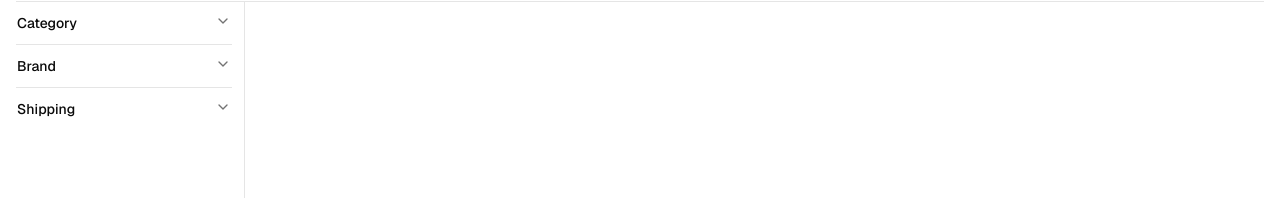
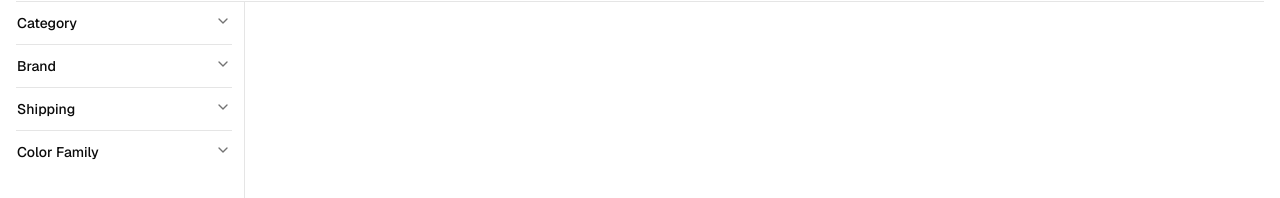
Before and after one commit to gitmahin/moveskybd-ecommerce, a Next.js app: page /shop in a window 1280 px wide. Shown: the part 126-324 px from the top of the page. Built offline with nearby package versions, Linux system fonts and the light colour scheme.

Commit message:
chore: nothing

```diff
--- /dev/null
+++ b/src/components/shop/header/ColorFamilyFilterButton.tsx
@@ -0,0 +1,15 @@
+import { shopFilterStore } from "@/services/stores";
+import { observer } from "mobx-react";
+import React from "react";
+import { FilterChkButton } from "./FilterChkButton";
+
+export const ColorFamilyFilterButton = observer(() => {
+  if (shopFilterStore.colorFamily.length <= 0) return null;
+  return (
+    <FilterChkButton
+      data={shopFilterStore.colorFamily}
+      onRemoveClick={(value) => shopFilterStore.removeColorFamily(value)}
+      triggerName="Color Family"
+    />
+  );
+});
--- a/src/components/shop/header/FilterChkButton.tsx
+++ b/src/components/shop/header/FilterChkButton.tsx
@@ -6,12 +6,13 @@ import {
   PopoverTrigger,
   Badge,
 } from "@/components/ui";
-import { X } from "lucide-react";
+import { LucideIcon, X } from "lucide-react";
 import { FilterCheckboxDataType } from "@/types/shop";
 
 type FilterButtonPropsType = {
   data: FilterCheckboxDataType[];
   triggerName?: string;
+
   onRemoveClick?: (value: string) => void;
 };
 
@@ -36,13 +37,14 @@ export const FilterChkButton = ({
         className="flex flex-row! flex-wrap! max-h-[400px] overflow-y-auto"
       >
         {data.map((item, i) => {
+
           return (
             <Badge
               className="text-xs! font-normal!"
               variant={"secondary"}
               key={i}
             >
-              {item.label}{" "}
+
               <span
                 onClick={() => onRemoveClick?.(item.value)}
                 className="text-neutral-400 hover:text-red-500"
--- a/src/components/shop/header/ShopHeader.tsx
+++ b/src/components/shop/header/ShopHeader.tsx
@@ -12,6 +12,7 @@ import { shopFilterStore } from "@/services/stores";
 import { observer } from "mobx-react";
 import { BrandFilterButton } from "./BrandFilterButton";
 import { ShippingFilterButton } from "./ShippingFilterButton";
+import { ColorFamilyFilterButton } from "./ColorFamilyFilterButton";
 
 export const ShopHeader = observer(() => {
   return (
@@ -35,7 +36,7 @@ export const ShopHeader = observer(() => {
         <div className="flex justify-start items-center gap-2 mt-1">
           <h1 className="text-lg font-bold">Shop</h1>
           {(shopFilterStore.brand.length ||
-            shopFilterStore.shippingLocations.length) > 0 && (
+            shopFilterStore.shippingLocations.length ||  shopFilterStore.colorFamily.length) > 0 && (
             <>
               <Separator orientation="vertical" className="h-4" />
               <p className="text-sm font-medium">Filters: </p>
@@ -43,6 +44,7 @@ export const ShopHeader = observer(() => {
           )}
           <BrandFilterButton />
           <ShippingFilterButton/>
+          <ColorFamilyFilterButton/>
         </div>
       </div>
     </div>
--- /dev/null
+++ b/src/components/shop/sidebar/ColorFilter.tsx
@@ -0,0 +1,22 @@
+"use client";
+import { observer } from "mobx-react";
+import { FilterByCheckbox } from "./FilterByCheckbox";
+import { COLOR_FAMILIES } from "@/constants";
+import { shopFilterStore } from "@/services/stores";
+import { Circle } from "lucide-react";
+
+export const ColorFilter = observer(() => {
+  return (
+    <FilterByCheckbox
+      data={COLOR_FAMILIES}
+      storage={shopFilterStore.colorFamily}
+      triggerName="Color Family"
+      value="color-family"
+      icon={Circle}
+      iconSize={13}
+      onFilterCheckedChange={(label, value) =>
+        shopFilterStore.setColorFamily({ label, value })
+      }
+    />
+  );
+});
--- a/src/components/shop/sidebar/FilterByCheckbox.tsx
+++ b/src/components/shop/sidebar/FilterByCheckbox.tsx
@@ -7,6 +7,7 @@ import {
 } from "@/components/ui";
 import { ShopFilterMenuItem } from "../ShopFilterMenuItem";
 import { FilterCheckboxDataType } from "@/types/shop";
+import { LucideIcon } from "lucide-react";
 
 type FilterByCheckboxPropstype = {
   value: string;
@@ -14,6 +15,9 @@ type FilterByCheckboxPropstype = {
   data: FilterCheckboxDataType[];
   onFilterCheckedChange: (label: string, value: string) => void;
   storage: FilterCheckboxDataType[];
+  icon?: LucideIcon;
+  iconSize?: number;
+  iconClassName?: string;
 };
 
 export const FilterByCheckbox = ({
@@ -22,12 +26,17 @@ export const FilterByCheckbox = ({
   storage,
   triggerName = "Undefined",
   value = "undefined",
+  icon,
+
+  iconClassName,
+  iconSize,
 }: FilterByCheckboxPropstype) => {
   return (
     <AccordionItem value={value}>
       <AccordionTrigger>{triggerName}</AccordionTrigger>
       <AccordionContent className="leading-6 ">
         {data.map((item, i) => {
+          const Icon = icon;
           return (
             <li key={i} className="flex justify-start items-center gap-1.5 ">
               <Checkbox
@@ -38,6 +47,7 @@ export const FilterByCheckbox = ({
                 id={item.value}
                 name={item.value}
               />
+              {Icon && <Icon size={iconSize} className={`${iconClassName} `} />}
               <label htmlFor={item.value}>
                 <ShopFilterMenuItem label={item.label} />
               </label>
--- a/src/components/shop/sidebar/ShopSidebarFilter.tsx
+++ b/src/components/shop/sidebar/ShopSidebarFilter.tsx
@@ -3,6 +3,7 @@ import { ScrollArea, Accordion } from "@/components/ui";
 import { BrandFilter } from "./BrandFilter";
 import { CategoryFilter } from "./CategoryFilter";
 import { ShippingFilter } from "./ShippingFilter";
+import { ColorFilter } from "./ColorFilter";
 
 export const ShopSidebarFilter = () => {
   return (
@@ -17,6 +18,7 @@ export const ShopSidebarFilter = () => {
           <CategoryFilter />
           <BrandFilter />
           <ShippingFilter />
+          <ColorFilter/>
         </Accordion>
       </ScrollArea>
     </aside>
--- a/src/constants/dummy/shop.constant.ts
+++ b/src/constants/dummy/shop.constant.ts
@@ -1,3 +1,5 @@
+import { ColorFamilyType } from "@/types/shop";
+
 type CategoryType = {
   label: string;
   slug: string;
@@ -169,3 +171,44 @@ export const SHIPPING_LOCATIONS: ShippingLocationtype[] = [
   { label: "Mymensingh", value: "mymensingh" },
   { label: "Rangpur", value: "rangpur" },
 ];
+
+
+
+export const COLOR_FAMILIES: ColorFamilyType[] = [
+  { label: "Black", value: "black", hex: "#000000" },
+  { label: "White", value: "white", hex: "#FFFFFF" },
+  { label: "Red", value: "red", hex: "#EF4444" },
+  { label: "Blue", value: "blue", hex: "#3B82F6" },
+  { label: "Green", value: "green", hex: "#22C55E" },
+  { label: "Yellow", value: "yellow", hex: "#EAB308" },
+  { label: "Orange", value: "orange", hex: "#F97316" },
+  { label: "Purple", value: "purple", hex: "#A855F7" },
+  { label: "Pink", value: "pink", hex: "#EC4899" },
+  { label: "Gray", value: "gray", hex: "#6B7280" },
+  { label: "Brown", value: "brown", hex: "#92400E" },
+  { label: "Navy", value: "navy", hex: "#1E3A5F" },
+  { label: "Teal", value: "teal", hex: "#14B8A6" },
+  { label: "Gold", value: "gold", hex: "#F59E0B" },
+  { label: "Silver", value: "silver", hex: "#CBD5E1" },
+  { label: "Cyan", value: "cyan", hex: "#06B6D4" },
+  { label: "Lime", value: "lime", hex: "#84CC16" },
+  { label: "Indigo", value: "indigo", hex: "#6366F1" },
+  { label: "Violet", value: "violet", hex: "#7C3AED" },
+  { label: "Rose", value: "rose", hex: "#F43F5E" },
+  { label: "Amber", value: "amber", hex: "#D97706" },
+  { label: "Emerald", value: "emerald", hex: "#10B981" },
+  { label: "Sky", value: "sky", hex: "#0EA5E9" },
+  { label: "Slate", value: "slate", hex: "#475569" },
+  { label: "Zinc", value: "zinc", hex: "#71717A" },
+  { label: "Stone", value: "stone", hex: "#78716C" },
+  { label: "Coral", value: "coral", hex: "#FF6B6B" },
+  { label: "Mint", value: "mint", hex: "#98FFB3" },
+  { label: "Lavender", value: "lavender", hex: "#C4B5FD" },
+  { label: "Peach", value: "peach", hex: "#FFCBA4" },
+  { label: "Cream", value: "cream", hex: "#FFFDD0" },
+  { label: "Maroon", value: "maroon", hex: "#800000" },
+  { label: "Olive", value: "olive", hex: "#808000" },
+  { label: "Turquoise", value: "turquoise", hex: "#40E0D0" },
+  { label: "Magenta", value: "magenta", hex: "#FF00FF" },
+
+];
--- a/src/services/stores/shopFilter.store.ts
+++ b/src/services/stores/shopFilter.store.ts
@@ -1,18 +1,20 @@
-import { FilterCheckboxDataType } from "@/types/shop"
+import { ColorFamilyType, FilterCheckboxDataType } from "@/types/shop"
 import { action, makeObservable, observable } from "mobx"
 
 
 class ShopFilterStore {
     brand: FilterCheckboxDataType[] = []
     shippingLocations: FilterCheckboxDataType[] = []
+    colorFamily: FilterCheckboxDataType[] = []
     constructor() {
         makeObservable(this, {
             brand: observable,
-
             setBrand: action,
             removeBrand: action,
             shippingLocations: observable,
             setShippingLocations: action,
+            colorFamily: observable,
+            setColorFamily: action
 
         })
     }
@@ -20,10 +22,10 @@ class ShopFilterStore {
     setBrand(data: FilterCheckboxDataType) {
         if (this.brand.some((b) => b.value === data.value)) {
             this.brand = this.brand.filter((b) => b.value != data.value)
+            return
+        }
+        this.brand = [...this.brand, { ...data }]
 
-        } else {
-            this.brand = [...this.brand, { ...data }]
-        }
 
     }
 
@@ -35,10 +37,11 @@ class ShopFilterStore {
     setShippingLocations(data: FilterCheckboxDataType) {
         if (this.shippingLocations.some((s) => s.value === data.value)) {
             this.shippingLocations = this.shippingLocations.filter((s) => s.value != data.value)
-        } else {
+            return
+        }
 
-            this.shippingLocations = [...this.shippingLocations, { ...data }]
-        }
+        this.shippingLocations = [...this.shippingLocations, { ...data }]
+
 
     }
 
@@ -46,6 +49,19 @@ class ShopFilterStore {
         this.shippingLocations = this.shippingLocations.filter((b) => b.value != value)
 
     }
+
+    setColorFamily(colorData: FilterCheckboxDataType) {
+        if (this.colorFamily.some((c) => c.value === colorData.value)) {
+            this.colorFamily = this.colorFamily.filter((c) => c.value !== colorData.value)
+            return
+        }
+
+        this.colorFamily = [...this.colorFamily, { ...colorData }]
+    }
+
+    removeColorFamily(value: string) {
+        this.colorFamily = this.colorFamily.filter((c) => c.value !== value)
+    }
 }
 
 export const shopFilterStore = new ShopFilterStore()
--- a/src/types/shop.d.ts
+++ b/src/types/shop.d.ts
@@ -1 +1,6 @@
 export type FilterCheckboxDataType = {label: string, value: string}
+export type ColorFamilyType = {
+  label: string;
+  value: string;
+  hex: string;
+};
```
